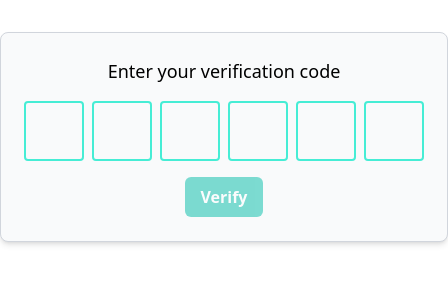
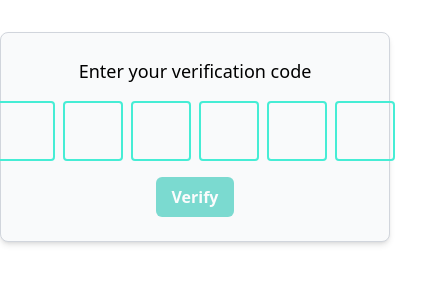
Before and after one commit to nabinchaulagain/verification-2.0, a React (Vite) app in the folder app/: page / in a window 390 px wide. Shown: the top 300 px of the page, 448 px wide, since content can reach past the window. Built offline with nearby package versions, Linux system fonts and the light colour scheme; no server answers.

Commit message:
Cosmetic improvements.

```diff
--- a/app/index.html
+++ b/app/index.html
@@ -2,7 +2,7 @@
 <html lang="en">
   <head>
     <meta charset="UTF-8" />
-    <link rel="icon" type="image/svg+xml" href="/vite.svg" />
+    <link rel="icon"  href="/favicon.ico" />
     <meta name="viewport" content="width=device-width, initial-scale=1.0" />
     <title>Verification 2.0</title>
   </head>
--- a/app/src/pages/success/index.tsx
+++ b/app/src/pages/success/index.tsx
@@ -1,6 +1,6 @@
 const VerificationSuccessPage = () => {
   return (
-    <div className="bg-teal-100 w-lg mx-auto p-8 mt-8 rounded-lg shadow-md">
+    <div className="bg-teal-100 lg:w-lg w-full mx-auto p-8 mt-8 rounded-lg shadow-md">
       <h1 className="text-2xl text-center font-bolder">
         &#x2705; Verification Successful
       </h1>
--- a/app/src/pages/verify/index.tsx
+++ b/app/src/pages/verify/index.tsx
@@ -37,7 +37,7 @@ const VerifyPage = () => {
 
   return (
     <form
-      className="mt-8 w-md p-6 mx-auto text-center border border-gray-300 rounded-lg bg-gray-50 shadow-md"
+      className="mt-8 md:w-md w-full p-6 mx-auto text-center border border-gray-300 rounded-lg bg-gray-50 shadow-md"
       onSubmit={handleSubmit}
     >
       <h2 className="mb-4 text-lg">Enter your verification code</h2>
```
Also changed, not shown: 1 other file (tests, documents, lock files or other folders).
